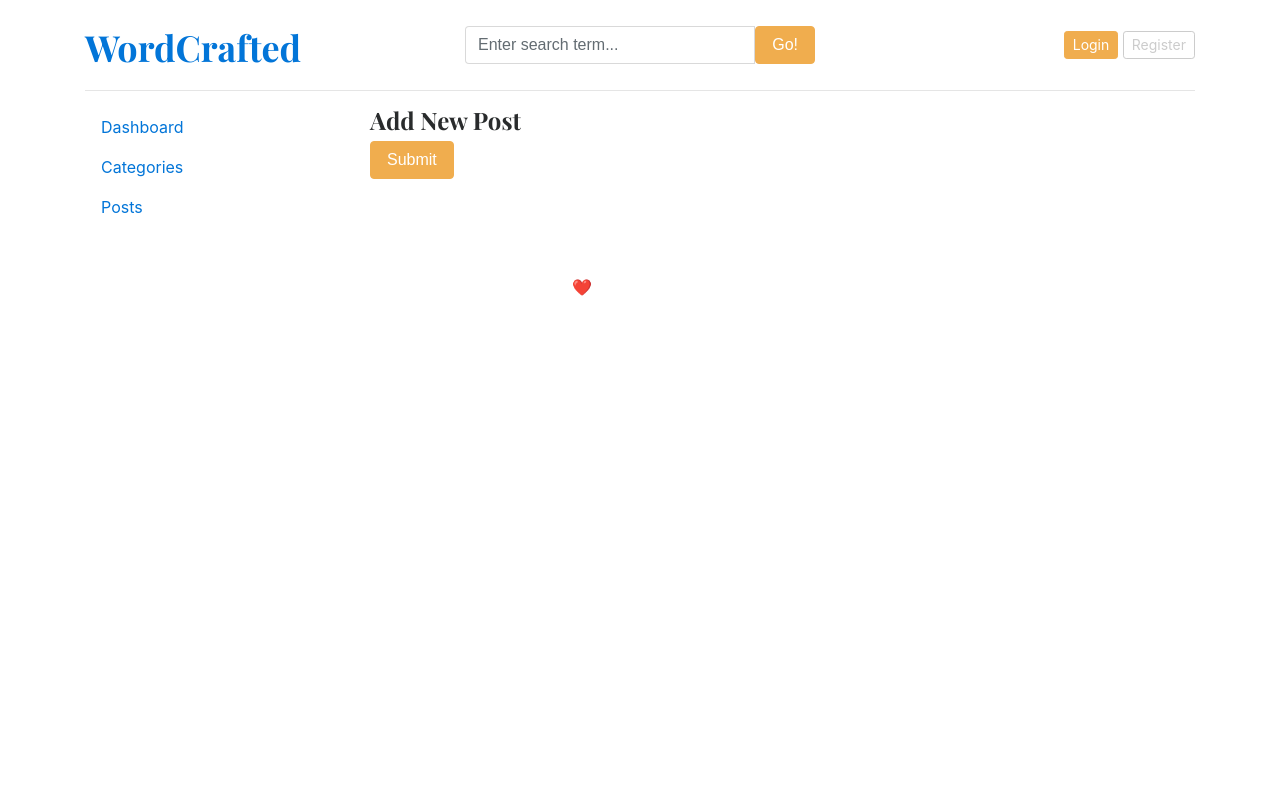
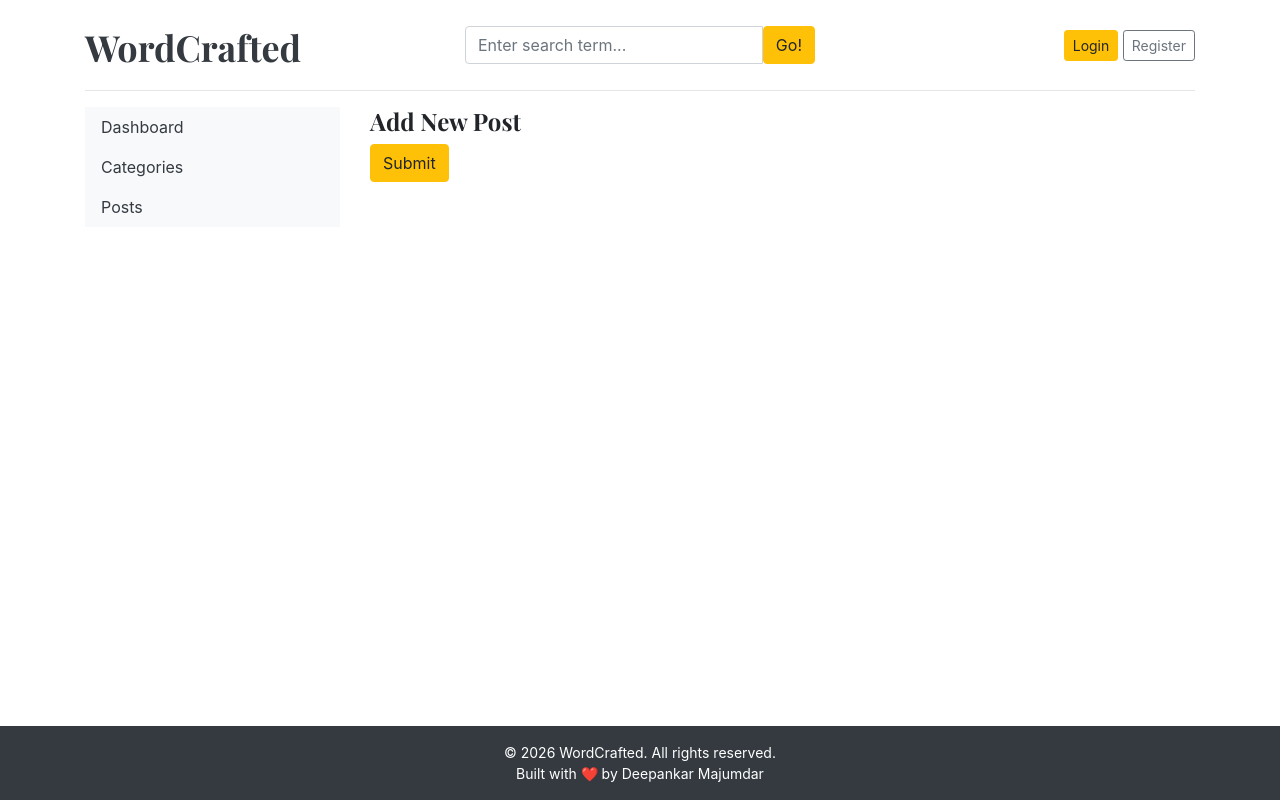
Before and after one commit to Deepankar1729/WordCrafted, a Django app: template blog_web/templates/dashboard/add_post.html in a window 1280 px wide. Run offline with Django 3.2, Linux system fonts and the light colour scheme; the template is opened without the code that fills it, so the values that code supplies are empty; some libraries are stand-ins or nearby versions.

Commit message:
edited footer

```diff
--- a/blog_web/templates/base.html
+++ b/blog_web/templates/base.html
@@ -8,12 +8,12 @@
     <meta http-equiv="X-UA-Compatible" content="IE=edge">
     <meta name="viewport" content="width=device-width, initial-scale=1.0">
     <title>WordCrafted</title>
-    <link href="https://getbootstrap.com/docs/4.0/dist/css/bootstrap.min.css" rel="stylesheet">
+    <link rel="stylesheet" href="https://cdn.jsdelivr.net/npm/bootstrap@4.6.2/dist/css/bootstrap.min.css" integrity="sha384-xOolHFLEh07PJGoPkLv1IbcEPTNtaed2xpHsD9ESMhqIYd0nLMwNLD69Npy4HI+N" crossorigin="anonymous">
     <link href="https://fonts.googleapis.com/css?family=Playfair+Display:700,900" rel="stylesheet">
     <link href="https://cdnjs.cloudflare.com/ajax/libs/font-awesome/7.0.1/css/all.min.css" rel="stylesheet">
     <link href="{% static 'css/blog.css' %}" rel="stylesheet">
 </head>
-<body>
+<body class="d-flex flex-column min-vh-100">
     <div class="container">
       <header class="blog-header py-3">
         <div class="row flex-nowrap justify-content-between align-items-center">
@@ -57,13 +57,11 @@
     {% endblock %}
 </div>
 
-<footer class="bg-dark text-white text-center py-4">
-  <div class="container">
-    <p class="mb-0">
-      &copy; {% now "Y" %} WordCrafted. All rights reserved.
-    </p>
-    <p class="mb-0">Built with ❤️ by Deepankar Majumdar</p>
-  </div>
+<footer class="bg-dark text-center text-white py-3 mt-auto">
+    <small>
+        <div>&copy; {% now "Y" %} WordCrafted. All rights reserved.</div>
+        <div>Built with ❤️ by Deepankar Majumdar</div>
+    </small>
 </footer>
 
 </body>
```
